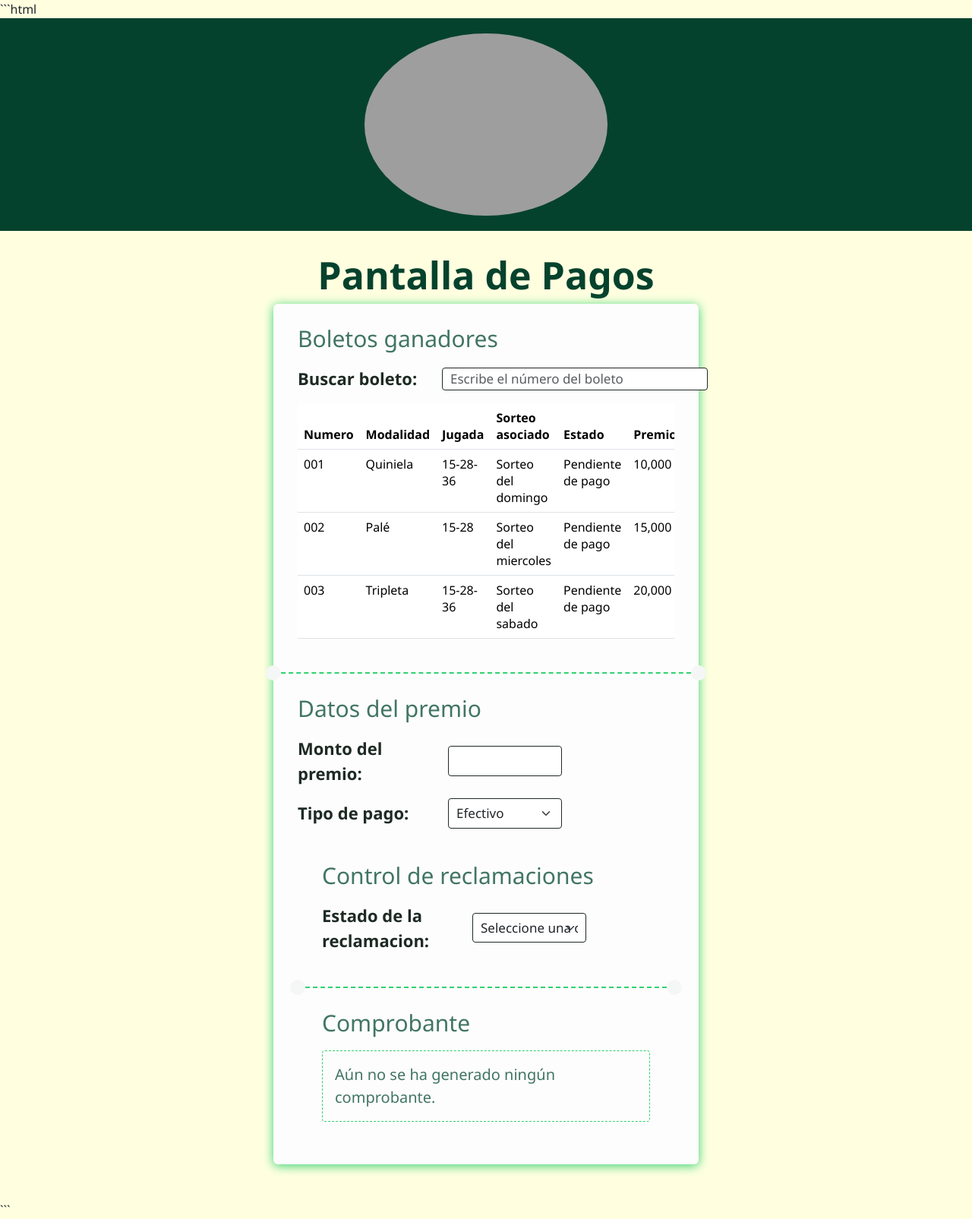
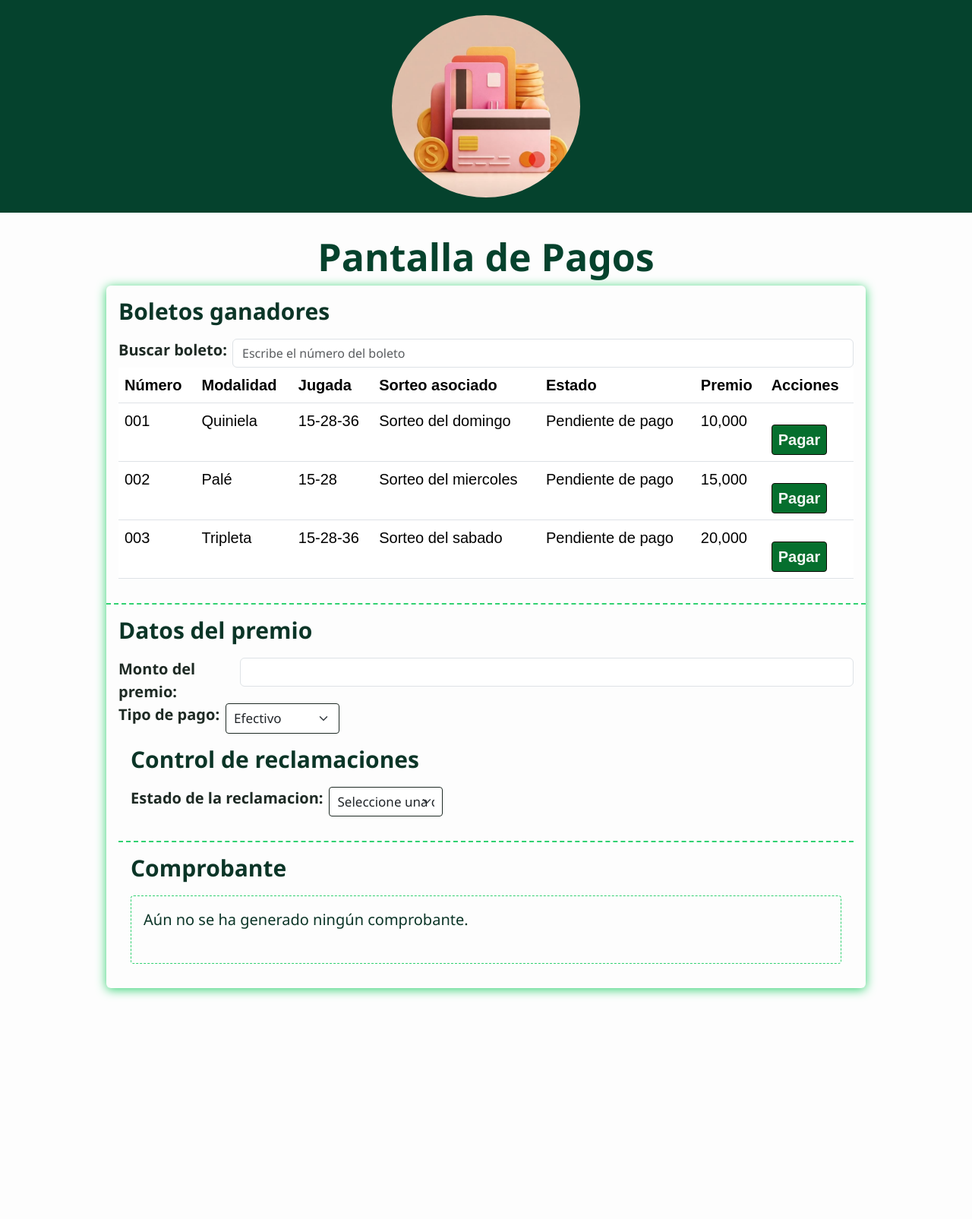
Before and after one commit to ADeVR/Consorcio-de-Bancas, a PHP site: page /Grupo2/Form.html in a window 1280 px wide. Shown: the whole page at 76% size. After the commit the page ends 1313 px from the top, so only its background shows below. Run offline with PHP 8.4, Linux system fonts and the light colour scheme; grey boxes are pictures that could not be loaded.

Commit message:
css modificado

````diff
--- a/Grupo2/Form.html
+++ b/Grupo2/Form.html
@@ -1,4 +1,3 @@
-```html
 <!DOCTYPE html>
 <html lang="es">
 <head>
@@ -41,7 +40,7 @@
       <table class="table">
         <thead>
           <tr>
-            <th scope="col">Numero</th>
+            <th scope="col">Número</th>
             <th scope="col">Modalidad</th>
             <th scope="col">Jugada</th>
             <th scope="col">Sorteo asociado</th>
@@ -141,12 +140,12 @@
  <section>
     <h2>Datos del premio</h2>
 
-    <div class="form-group d-flex align-items-center gap-2">
+    <div class="form-group d-flex flex-column flex-md-row align-items-md-start gap-2">
      <label for="monto-premio">Monto del premio:</label>
      <input type="number" id="monto-premio" class="form-control" readonly>
     </div>
 
-    <div class="form-group d-flex align-items-center gap-2">
+    <div class="form-group d-flex flex-column flex-md-row align-items-md-start gap-2">
      <label for="tipo-pago">Tipo de pago:</label>
      <select id="tipo-pago" class="form-select">
      <option value="efectivo">Efectivo</option>
@@ -178,7 +177,7 @@
 
     <h2>Control de reclamaciones</h2>
 
-    <div class="form-group d-flex align-items-center gap-2">
+    <div class="form-group d-flex flex-column flex-md-row align-items-md-start gap-2">
 
      <label for="estado-reclamacion">
         Estado de la reclamacion:
@@ -343,4 +342,3 @@
         <script src="Script.js"></script>
 </body>
 </html>
-```
--- a/Grupo2/estilos.css
+++ b/Grupo2/estilos.css
@@ -6,9 +6,8 @@
   /* ---- Marco superior ---- */
   --color-marco-fondo: #05422d;
   /* ---- Textos ---- */
-  --color-verde-texto: #417564;
+  --color-verde-texto: #0b3527;
   --color-texto-principal: #1E2A24;
-  --color-texto-btn2: #eaebea;
   /* ---- Fondos ---- */
   --color-fondo-pagina: #F4F7F5;
   --color-fondo-tarjeta: #fdfdfd;
@@ -16,18 +15,18 @@
   --color-acento-borde: #31d171;
   --color-foco-input: #83e45c;
   /* ---- Botón "Pagar" ---- */
-  --color-pagar-fondo: #dbaf50;
-  --color-pagar-hover: #f3ab1a;
-  --color-pagar-sombra: #5c3202;
-  --color-pagar-sombra2: #fd8700;
+  --color-pagar-fondo: #066f2e;
+  --color-pagar-hover: #59f75e;
+  --color-pagar-sombra: #0e0b07;
+  --color-pagar-sombra2: #35a1ff;
 }
-
-* { box-sizing: border-box; }
 
 body {
   margin: 0;
   background: var(--color-fondo-pagina);
   font-family: "Segoe UI", Arial, sans-serif;
+  background-color: var(--color-fondo-tarjeta);
+
 }
 
 /* ---- Marco superior ---- */
@@ -56,7 +55,7 @@ body {
 .ticket {
   position: relative;
   background: var(--color-fondo-tarjeta);
-  max-width: 560px;
+  max-width: 1000px;
   margin: 0 auto 48px;
   box-shadow: 0 2px 14px var(--color-acento-borde);
   border-radius: 6px;
@@ -65,9 +64,13 @@ body {
 }
 
 .ticket section {
-  padding: 28px 32px;
-  position: relative;
+  width: 100%;
+  max-width: 1000px;
+  margin:  auto;
+  padding: 1rem;
+  box-sizing: border-box;
 }
+
 
 /* ---- Línea de perforación entre secciones ---- */
 .ticket section:not(:first-of-type) {
@@ -76,17 +79,14 @@ body {
 
 .ticket section:not(:first-of-type)::before,
 .ticket section:not(:first-of-type)::after {
-  content: "";
   position: absolute;
   top: -11px;
   width: 20px;
   height: 20px;
   background: var(--color-fondo-pagina);
   border-radius: 50%;
-}
+ }
 
-.ticket section:not(:first-of-type)::before { left: -10px; }
-.ticket section:not(:first-of-type)::after  { right: -10px; }
 
 /* ---- Títulos de sección ---- */
 h2 {
@@ -95,30 +95,24 @@ h2 {
   color: var(--color-verde-texto);
   margin-top: 0;
   margin-bottom: 18px;
+  font-weight: 650;
 }
 
 /* ---- Formulario ---- */
 .form-group {
   display: grid;
-  grid-template-columns: 190px 1fr;
-  align-items: center;
-  margin-bottom: 16px;
+  grid-template-columns: 150px 1fr;
+  font-size: 20px;
+  color: var(--color-texto-principal);
+  font-weight: 600;
 }
 
-.form-group > .btn {
-  grid-column: 2;
+.table {
+  font-family: Arial, sans-serif;
+  font-size: 20px;
 }
 
-.form-group label {
-  width: 190px;
-  flex-shrink: 0;
-  font-size: 22px;
-  color: var(--color-texto-principal);
-  font-weight: 600;
-  font-family: "Segoe UI", Arial, sans-serif;
-}
-
-.form-control, .form-select {
+.form-select {
   border: 1px solid var(--color-texto-principal);
   border-radius: 4px;
   width: 150px;
@@ -126,35 +120,9 @@ h2 {
   font-size: 17px;
 }
 
-.form-control:focus, .form-select:focus {
-  font-weight: 600;
-  font-size: 17px;
-  border-color: var(--color-verde-texto);
-  color: var(--color-foco-input);
-  box-shadow: 0 0 0 4px var(--color-fondo-tarjeta);
-}
-
-/* --- Botón "Verificar" ---- */
-.btn-outline-success {
-  margin-top: 20px;
-  width: 190px;
-  height: 40px;
-  border-color: var(--color-verde-texto);
-  font-weight: 900;
-  font-size: 20px;
-  border-radius: 4px;
-}
-
-.btn-outline-success:hover {
-  background: var(--color-verde-texto);
-  color: var(--color-marco-fondo);
-}
-
-/* ---- Botón "Pagar" ---- */
 .btn-pagar {
   font-family: Arial, sans-serif;
   margin-top: 20px;
-  width: 155px;
   height: 40px;
   background: var(--color-pagar-fondo);
   border: 1px solid var(--color-pagar-sombra);
@@ -162,6 +130,7 @@ h2 {
   font-weight: 900;
   font-size: 20px;
   border-radius: 4px;
+
 }
 
 .btn-pagar:hover {
@@ -187,27 +156,3 @@ h2 {
 .comprobante-box:empty::before {
   content: "Aún no se ha generado ningún comprobante.";
 }
-/* Codigo Estilos Tabla y Botones De Boletos */
-#numero-boleto {
-  width: 350px;
-  height: 30px;
-  box-sizing: border-box;
-}
-
-body {
-  background-color: lightyellow;
-}
-
-
-.btn-pagar {
-    background-color: #198754;
-    color: white;
-    border: none;
-    padding: 6px 10px;
-    border-radius: 5px;
-    cursor: pointer;
-}
-
-.btn-pagar:hover {
-    background-color: #146c43;
-}
--- a/Grupo2/grupo2.html
+++ /dev/null
@@ -1 +0,0 @@
-<!--- Trabajar aqui su modulo. Cambiar el nombre del archivo y de la carpetas a la que corresponda --->
````
Also changed, not shown: Grupo2/image/logo.jpeg (added).
